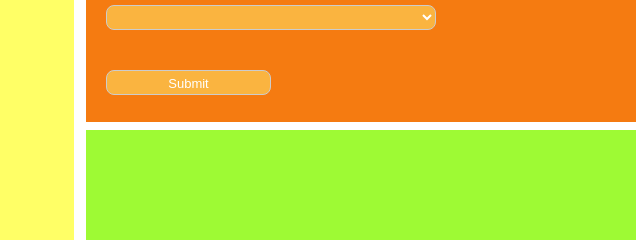
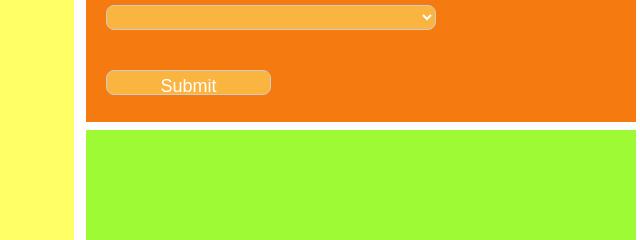
Before and after one commit to subhasreegit/css_advanced, a plain HTML site: page index.html in a window 1280 px wide. Shown: the part 405-645 px from the top of the page, 560-1200 px from the left. Drawn offline with Linux system fonts and the light colour scheme.

Commit message:
Update 1.css

```diff
--- a/1.css
+++ b/1.css
@@ -116,7 +116,7 @@ border-radius: 8px;
 box-sizing: border-box;
 margin: 20px;
 background-color: rgba(250,180,64);
-font-size: 13px;
+font-size: 18px;
 }
 
 #right2{
```
